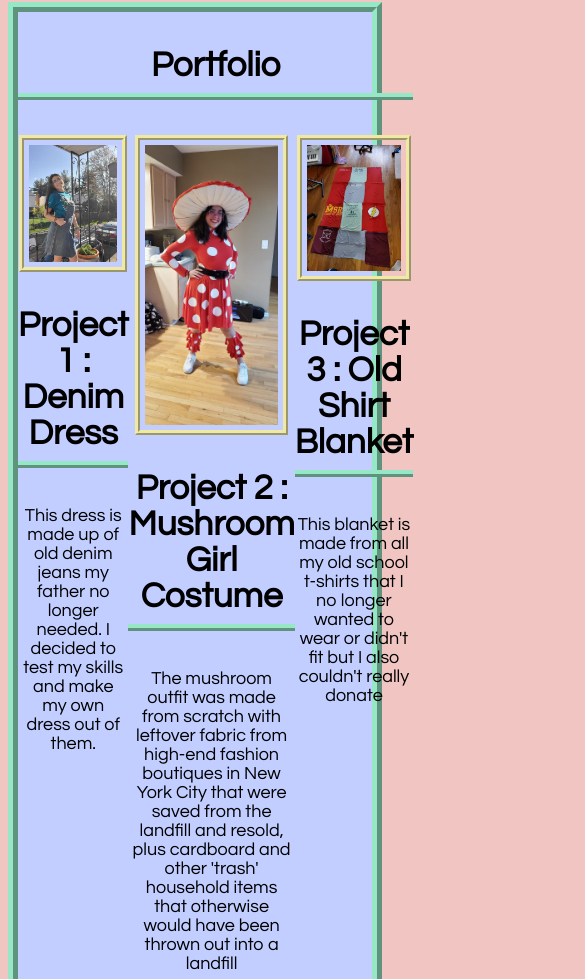
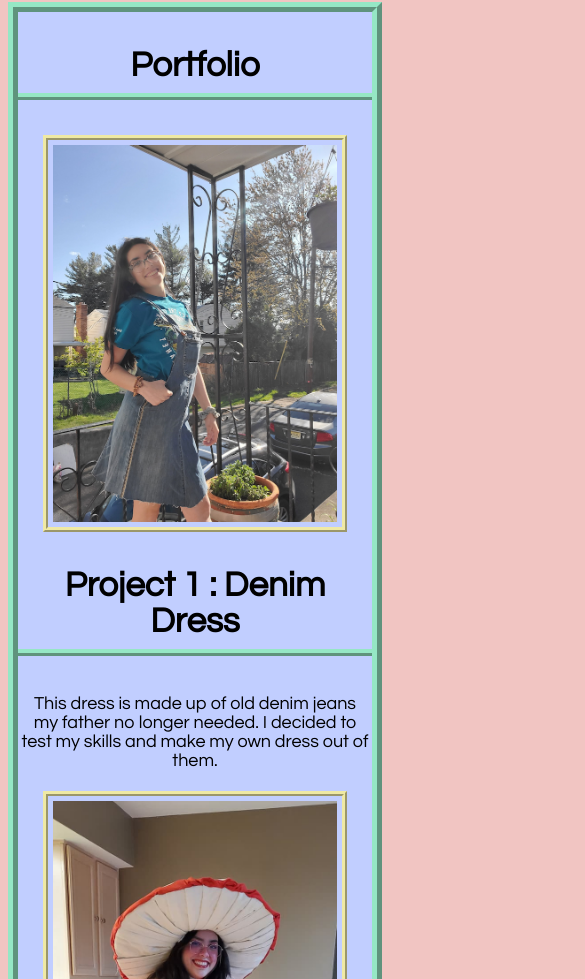
Before and after one commit to RVCC-IDMX/midterm-jeffrod722, a plain HTML site: page index.html in a window 390 px wide. Shown: the part 1218-2197 px from the top of the page, 585 px wide, since content can reach past the window. Drawn offline with Linux system fonts and the light colour scheme.

Commit message:
media queries

```diff
--- a/css/style.css
+++ b/css/style.css
@@ -155,10 +155,29 @@ footer {
 
     /* Header & Hero */
 
+
     /* Projects */
+.dress {
+   grid-column: 1/-1;
+   display: grid;
+}
+.costume {
+   grid-column: 1/-1;
+   display: grid;
+}
 
+.blanket {
+   grid-column: 1/-1;
+   display: grid;
+}
     /* Reviews */
+#reviews {
+        display: block;
+    }
 
+    h4 {
+        text-align: center;
+    }
     /* Footer */
 
 }
```
